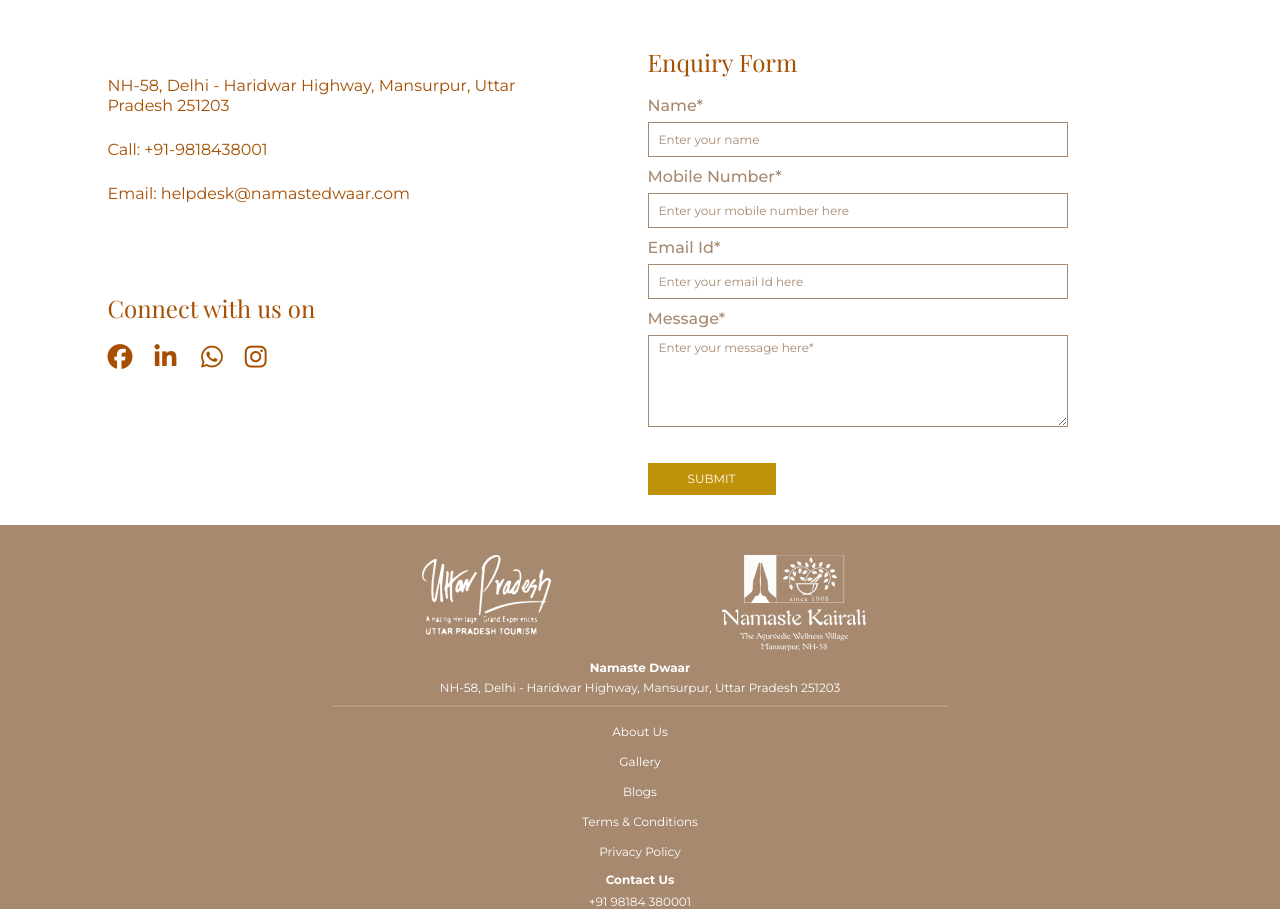
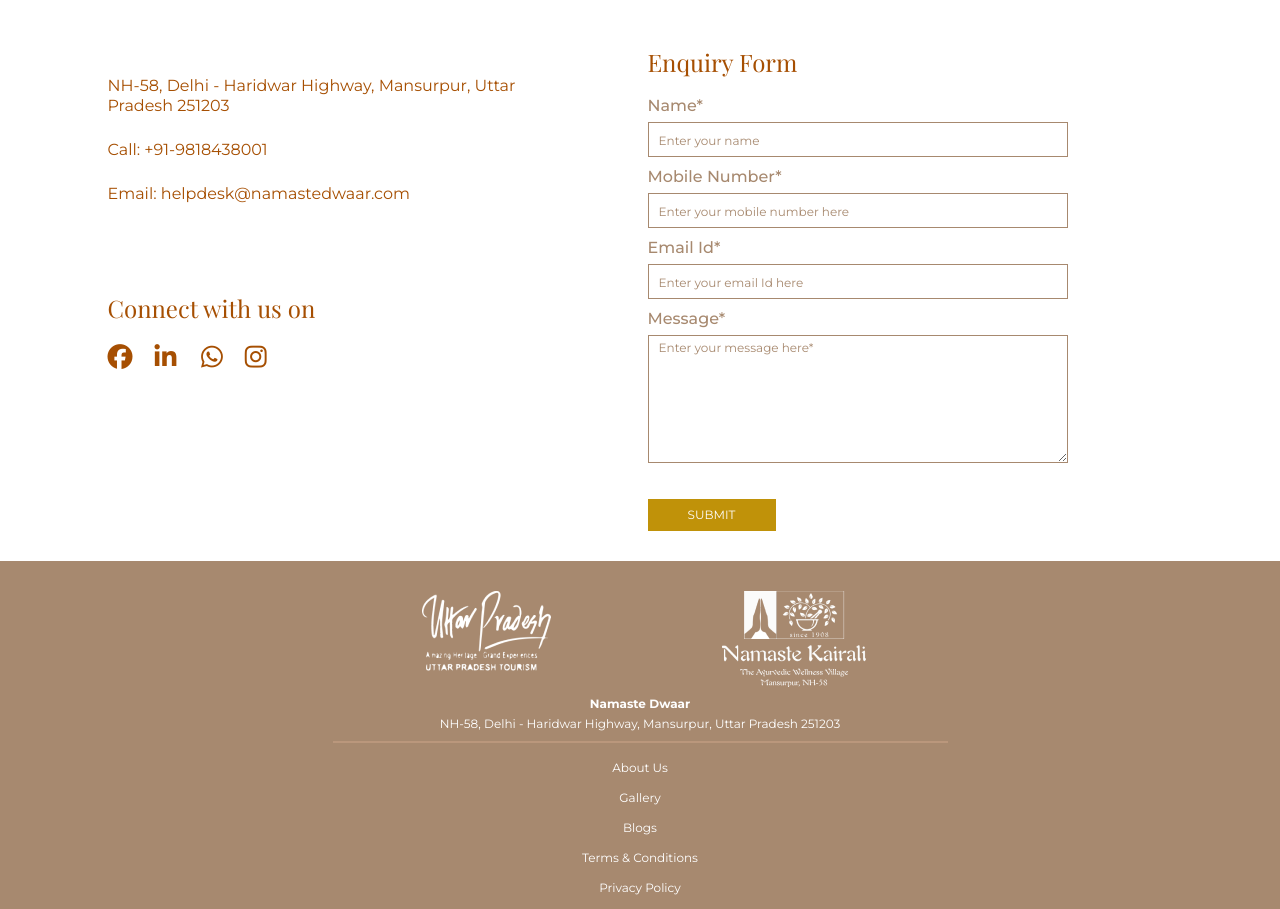
Before and after one commit to Harsh71019/NamasteDwaar, a Next.js app: page /aboutus in a window 1280 px wide. Shown: the part 940-1849 px from the top of the page. Built offline with nearby package versions, Linux system fonts and the light colour scheme; a web font is replaced by a local one.

Commit message:
adding minor fix nav

```diff
--- a/components/base/Navbar.js
+++ b/components/base/Navbar.js
@@ -36,7 +36,7 @@ const NavbarTop = () => {
           <Navbar.Collapse className=''>
             <Nav className='ms-lg-auto my-lg-0'>
               <Link href='/aboutus'>
-                <a className='d-flex justify-content-center align-items-center dropdown-button-nav'>
+                <a className='d-flex justify-content-md-center justify-content-md-start align-items-center dropdown-button-nav'>
                   About Us
                 </a>
               </Link>
@@ -128,7 +128,7 @@ const NavbarTop = () => {
                 </Dropdown.Menu>
               </Dropdown>
               <Link href='/accomodation'>
-                <a className=' ms-md-3 ms-0 d-flex justify-content-center align-items-center dropdown-button-nav'>
+                <a className=' ms-md-3 ms-0 d-flex justify-content-md-center justify-content-md-start align-items-center dropdown-button-nav'>
                   Acommodation
                 </a>
               </Link>
--- a/styles/scss/components/_enquiryform.scss
+++ b/styles/scss/components/_enquiryform.scss
@@ -16,12 +16,12 @@
   }
 
   &__input {
-    width: 420px;
-    height: 35px;
+    width: 42rem;
+    height: 3.5rem;
     border: 1px solid #a7896f;
     box-sizing: border-box;
-    padding: 10px;
-    font-size: 12px;
+    padding: 1rem;
+    font-size: 1.4rem;
     margin-bottom: 0.8rem;
   }
   &__input:focus {
@@ -29,30 +29,31 @@
   }
   &__input::placeholder {
     font-family: Montserrat;
-    font-size: 12px;
+    font-size: 1.2rem;
     font-style: normal;
     font-weight: 400;
-    line-height: 24px;
+    line-height: 2.4rem;
     letter-spacing: 0em;
     text-align: left;
     color: #a7896f;
   }
   &__textarea::placeholder {
     font-family: Montserrat;
-    padding: 0 10px;
-    font-size: 12px;
+    padding: 0 1rem;
+    font-size: 1.2rem;
     font-style: normal;
     font-weight: 400;
-    line-height: 24px;
+    line-height: 2.4rem;
     letter-spacing: 0em;
     text-align: left;
     color: #a7896f;
   }
 
   &__textarea {
-    width: 420px;
+    width: 42rem;
     border: 1px solid #a7896f;
     box-sizing: border-box;
+    font-size: 1.4rem;
   }
 
   &__label {
@@ -79,11 +80,11 @@
   .enquiry-form {
     &__input {
       width: 100%;
-      height: 35px;
+      height: 3.5rem;
       border: 1px solid #a7896f;
       box-sizing: border-box;
-      padding: 10px;
-      font-size: 12px;
+      padding: 1rem;
+      font-size: 1.2rem;
       margin-bottom: 0.8rem;
     }
 
```
Also changed, not shown: styles/main.css.
